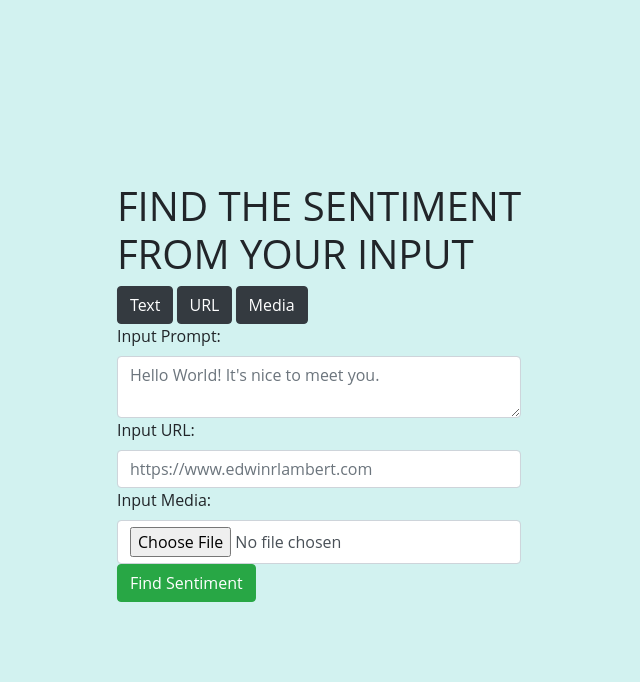
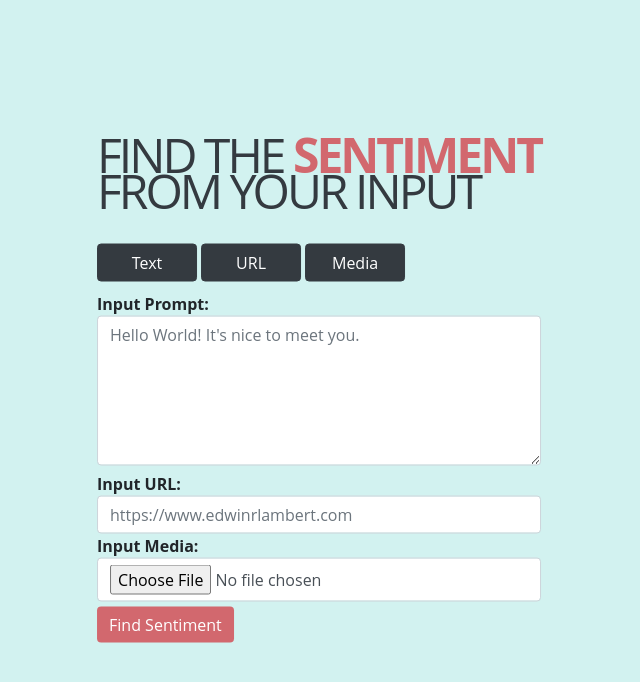
Before and after one commit to edwinrlambert/Sentiment-Analysis-Using-Flask, a Flask app: page / in a window 1280 px wide. Shown: the top 682 px of the page, without its empty margins (321-961 px from the left). Run offline with Flask 3, Linux system fonts and the light colour scheme; some web fonts are replaced.

Commit message:
Updated styles for form elements

```diff
--- a/static/styles/styles.css
+++ b/static/styles/styles.css
@@ -14,3 +14,52 @@ main {
     left: 50%;
     transform: translate(-50%, -50%);
 }
+
+h1 {
+    margin-bottom: 30px;
+    line-height: 0.75;
+    letter-spacing: -3px;
+    font-size: 3em;
+    color: #343A40;
+}
+
+.sentiment-text {
+    color: #D2686E;
+    font-weight: bold;
+}
+
+.prompt-buttons {
+    margin-top: 5px;
+    display: flex;
+    align-items: center;
+    justify-content: center;
+    flex-direction: row;
+}
+
+.prompt-buttons > button {
+    width: 100px;
+    margin-right: 5px;
+    margin-bottom: 10px;
+}
+
+.form-label {
+    display: inline;
+    font-weight: bold;
+}
+
+#form-input-textarea {
+    display: inline-block;
+    min-height: 150px;
+    height: max-content;
+}
+
+#form-input-url {
+    display: inline-block;
+    height: max-content;
+}
+
+.submit-button > input {
+    margin: 5px 0;
+    background-color: #D2686E;
+    border: #D2686E;
+}
--- a/templates/index.html
+++ b/templates/index.html
@@ -17,7 +17,7 @@
 <body>
     <!-- The main form section -->
     <main class="analysis-input-box">
-        <h1>FIND THE <span class="sentiment_text">SENTIMENT</span><br />FROM YOUR INPUT</h1>
+        <h1>FIND THE <span class="sentiment-text">SENTIMENT</span><br />FROM YOUR INPUT</h1>
         <form method="post" action="/">
             <!-- Choose Prompt Option -->
             <div class="btn-group btn-group-toggle" data-toggle="buttons">
```
